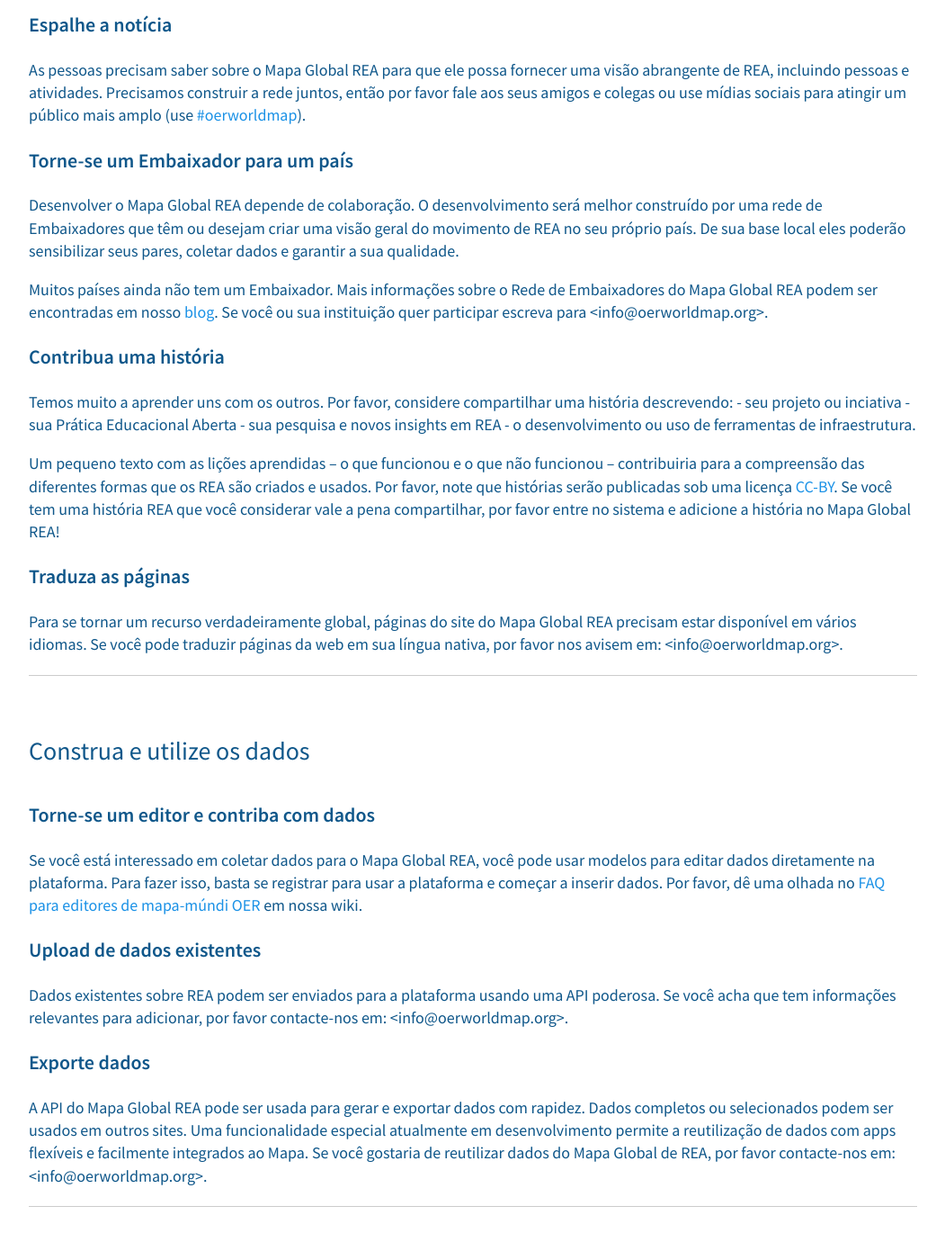
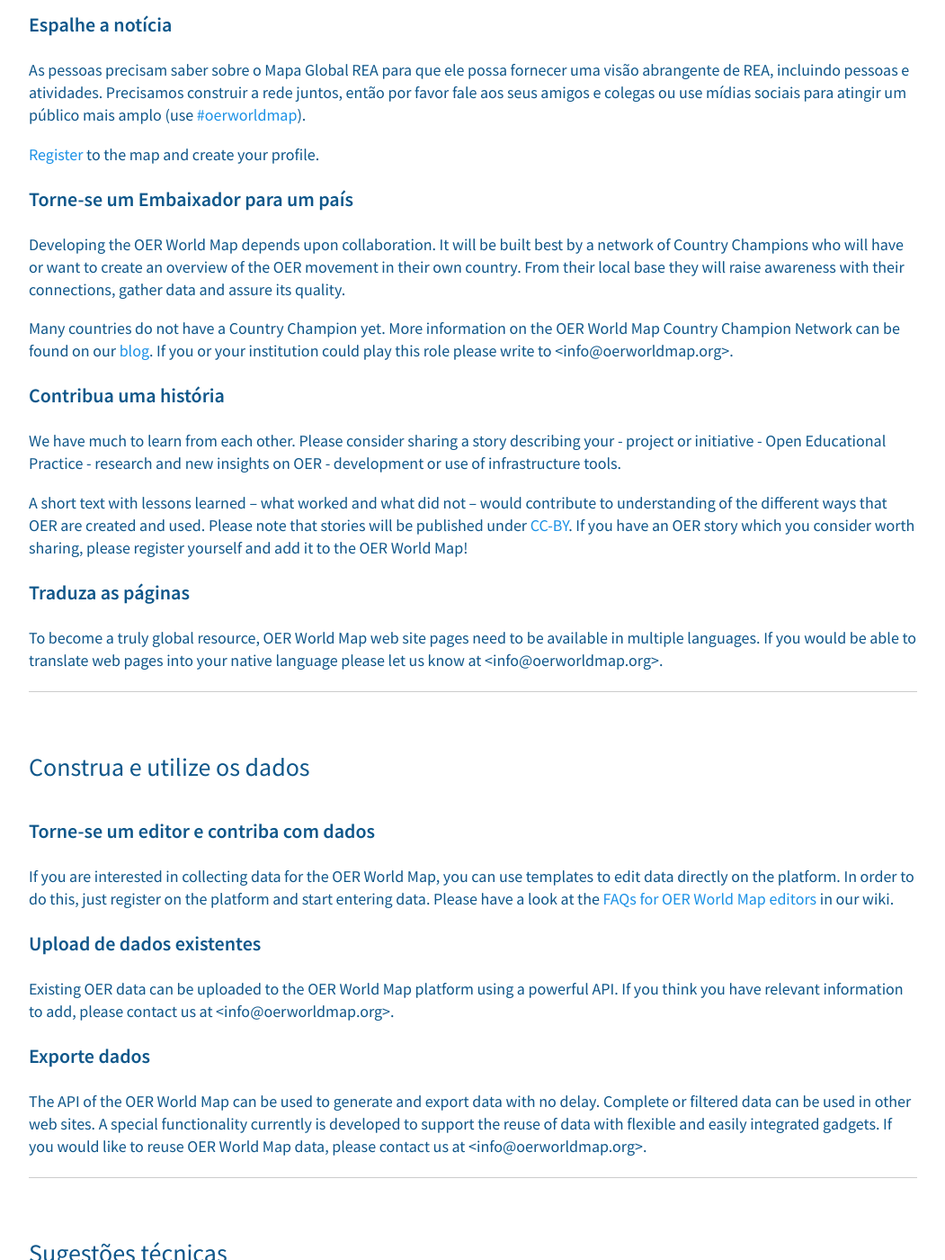
Before and after one commit to hbz/oerworldmap-ui, a Jekyll site: the page built from docs/contribute.pt.md, in a window 1280 px wide and 1400 px high, scrolled down 205 px. Shown: the whole window at 90% size, without its empty margins (114-1165 px from the left). Built offline with Jekyll 4.4.1, drawn with Linux system fonts in a browser that asks for light colours; nearby versions of some CDN libraries; comment, search, counter and statistics services are not loaded; a style sheet for code colours, icons or effects is not loaded; some of the changed text lies outside the part shown.

```diff
--- a/docs/contribute.pt.md
+++ b/docs/contribute.pt.md
@@ -7,21 +7,23 @@
 
 As pessoas precisam saber sobre o Mapa Global REA para que ele possa fornecer uma visão abrangente de REA, incluindo pessoas e atividades. Precisamos construir a rede juntos, então por favor fale aos seus amigos e colegas ou use mídias sociais para atingir um público mais amplo (use [ #oerworldmap](https://twitter.com/hashtag/oerworldmap)).
 
+[Register](https://oerworldmap.org/user/register) to the map and create your profile.
+
 ### Torne-se um Embaixador para um país
 
-Desenvolver o Mapa Global REA depende de colaboração. O desenvolvimento será melhor construído por uma rede de Embaixadores que têm ou desejam criar uma visão geral do movimento de REA no seu próprio país. De sua base local eles poderão sensibilizar seus pares, coletar dados e garantir a sua qualidade.
+Developing the OER World Map depends upon collaboration. It will be built best by a network of Country Champions who will have or want to create an overview of the OER movement in their own country. From their local base they will raise awareness with their connections, gather data and assure its quality.
 
-Muitos países ainda não tem um Embaixador. Mais informações sobre o Rede de Embaixadores do Mapa Global REA podem ser encontradas em nosso [ blog](https://oerworldmap.wordpress.com/2015/09/19/how-to-become-part-of-the-oer-world-map-country-champion-network/). Se você ou sua instituição quer participar escreva para <in&#102;o&#64;oerw&#111;&#114;ldma&#112;&#46;org>.
+Many countries do not have a Country Champion yet. More information on the OER World Map Country Champion Network can be found on our [blog](https://oerworldmap.wordpress.com/2015/09/19/how-to-become-part-of-the-oer-world-map-country-champion-network/). If you or your institution could play this role please write to <in&#102;o&#64;oerw&#111;&#114;ldma&#112;&#46;org>.
 
 ### Contribua uma história
 
-Temos muito a aprender uns com os outros. Por favor, considere compartilhar uma história descrevendo: - seu projeto ou inciativa - sua Prática Educacional Aberta - sua pesquisa e novos insights em REA - o desenvolvimento ou uso de ferramentas de infraestrutura.
+We have much to learn from each other. Please consider sharing a story describing your - project or initiative - Open Educational Practice - research and new insights on OER - development or use of infrastructure tools.
 
-Um pequeno texto com as lições aprendidas – o que funcionou e o que não funcionou – contribuiria para a compreensão das diferentes formas que os REA são criados e usados. Por favor, note que histórias serão publicadas sob uma licença [CC-BY](https://creativecommons.org/licenses/by/4.0/). Se você tem uma história REA que você considerar vale a pena compartilhar, por favor entre no sistema e adicione a história no Mapa Global REA!
+A short text with lessons learned – what worked and what did not – would contribute to understanding of the different ways that OER are created and used. Please note that stories will be published under [CC-BY](https://creativecommons.org/licenses/by/4.0/). If you have an OER story which you consider worth sharing, please register yourself and add it to the OER World Map!
 
 ### Traduza as páginas
 
-Para se tornar um recurso verdadeiramente global, páginas do site do Mapa Global REA precisam estar disponível em vários idiomas. Se você pode traduzir páginas da web em sua língua nativa, por favor nos avisem em: <in&#102;o&#64;oerw&#111;&#114;ldma&#112;&#46;org>.
+To become a truly global resource, OER World Map web site pages need to be available in multiple languages. If you would be able to translate web pages into your native language please let us know at <in&#102;o&#64;oerw&#111;&#114;ldma&#112;&#46;org>.
 
 * * *
 
@@ -29,15 +31,15 @@
 
 ### Torne-se um editor e contriba com dados
 
-Se você está interessado em coletar dados para o Mapa Global REA, você pode usar modelos para editar dados diretamente na plataforma. Para fazer isso, basta se registrar para usar a plataforma e começar a inserir dados. Por favor, dê uma olhada no [ FAQ para editores de mapa-múndi OER](https://github.com/hbz/oerworldmap/wiki/FAQs-for-OER-World-Map-editors) em nossa wiki.
+If you are interested in collecting data for the OER World Map, you can use templates to edit data directly on the platform. In order to do this, just register on the platform and start entering data. Please have a look at the [FAQs for OER World Map editors](https://github.com/hbz/oerworldmap/wiki/FAQs-for-OER-World-Map-editors) in our wiki.
 
 ### Upload de dados existentes
 
-Dados existentes sobre REA podem ser enviados para a plataforma usando uma API poderosa. Se você acha que tem informações relevantes para adicionar, por favor contacte-nos em: <in&#102;o&#64;oerw&#111;&#114;ldma&#112;&#46;org>.
+Existing OER data can be uploaded to the OER World Map platform using a powerful API. If you think you have relevant information to add, please contact us at <in&#102;o&#64;oerw&#111;&#114;ldma&#112;&#46;org>.
 
 ### Exporte dados
 
-A API do Mapa Global REA pode ser usada para gerar e exportar dados com rapidez. Dados completos ou selecionados podem ser usados em outros sites. Uma funcionalidade especial atualmente em desenvolvimento permite a reutilização de dados com apps flexíveis e facilmente integrados ao Mapa. Se você gostaria de reutilizar dados do Mapa Global de REA, por favor contacte-nos em: <in&#102;o&#64;oerw&#111;&#114;ldma&#112;&#46;org>.
+The API of the OER World Map can be used to generate and export data with no delay. Complete or filtered data can be used in other web sites. A special functionality currently is developed to support the reuse of data with flexible and easily integrated gadgets. If you would like to reuse OER World Map data, please contact us at <in&#102;o&#64;oerw&#111;&#114;ldma&#112;&#46;org>.
 
 * * *
 
@@ -45,12 +47,12 @@
 
 ### Relate erros
 
-Por favor reporte quaisquer erros que você identifica, abrindo um novo 'ticket', se você está registrado no [ GitHub](https://github.com/hbz/oerworldmap). Alternativamente você pode enviar mensagem para <in&#102;o&#64;oerw&#111;&#114;ldma&#112;&#46;org>.
+Please report any bugs you identify by opening a new ticket if you are registered on [GitHub](https://github.com/hbz/oerworldmap). Otherwise you can send a message to <in&#102;o&#64;oerw&#111;&#114;ldma&#112;&#46;org>.
 
 ### Proponha novas funcionalidades
 
-O Mapa Global REA foi desenvolvido usando uma abordagem ágil. Isto significa que você pode contribuir para seu desenvolvimento, propondo novas funcionalidades. Nós armazenamos novos recursos como [ "histórias de usuário"](https://github.com/hbz/oerworldmap/labels/story) em nosso GitHub. Se você acha que está faltando alguma coisa, você pode abrir um novo ticket no GitHub ou enviar uma mensagem para <in&#102;o&#64;oerw&#111;&#114;ldma&#112;&#46;org>.
+The OER World Map has been developed using an agile approach. This means that you can contribute to its development by proposing new features. We store new features as [“user stories”](https://github.com/hbz/oerworldmap/labels/story) in our GitHub. If you think something is missing, you can either directly open a new ticket on GitHub or send us a message to <in&#102;o&#64;oerw&#111;&#114;ldma&#112;&#46;org>.
 
 ### Contribua com código e novas aplicações
 
-O Mapa Global REA é 100% aberto – seu código-fonte completo está disponível no GitHub. Desenvolvedores podem contribuir para o código ou mesmo desenvolver aplicativos que interagem com o Mapa.
+The OER World Map is 100% open – its complete source code is available on GitHub. Developers can contribute to the code or even develop applications that interact with the OER World Map.
```
